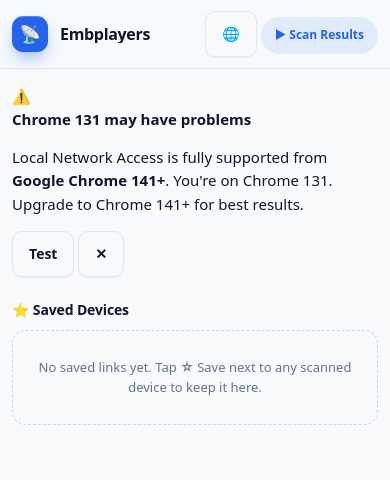
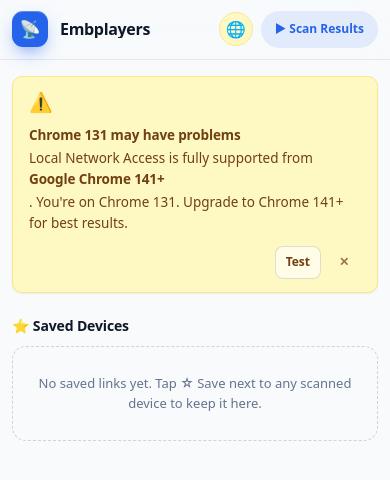
Before and after one commit to EmbPlayer/players, a plain HTML site: page index.html in a window 390 px wide. Drawn offline with Linux system fonts and the light colour scheme.

Commit message:
Add styles for header actions and local network access
Added styles for header actions and local network access gate, including responsive adjustments.

```diff
--- a/css/styles.css
+++ b/css/styles.css
@@ -137,6 +137,36 @@ h1,h2,h3{ margin:0; letter-spacing:-.02em; }
   border-color:var(--primary);
   filter:brightness(1.02);
 }
+
+/* ---------- header actions + LNA badge ---------- */
+.header-actions{
+  display:flex;
+  align-items:center;
+  gap:8px;
+  flex:none;
+}
+
+.ln-badge{
+  width:38px; height:38px;
+  padding:0;
+  display:inline-flex;
+  align-items:center;
+  justify-content:center;
+  font-size:18px;
+  line-height:1;
+  border-radius:999px;
+  border:1px solid var(--border);
+  background:var(--surface-2);
+  box-shadow:none;
+  cursor:pointer;
+  transition:background .15s, border-color .15s, transform .1s;
+}
+.ln-badge:hover{ transform:scale(1.05); }
+.ln-badge--granted{ background:#f0fdf4; border-color:#bbf7d0; }
+.ln-badge--prompt { background:#fef9c3; border-color:#fde68a; }
+.ln-badge--denied { background:#fef2f2; border-color:#fecaca; }
+.ln-badge--warn   { background:#fef9c3; border-color:#fde68a; }
+.ln-badge--unknown{ background:var(--surface-2); border-color:var(--border); }
 
 /* ============================================================
    BUTTONS (base)
@@ -289,6 +319,82 @@ input[type="checkbox"]{
   border-radius:5px;
   background:rgba(0,0,0,.06);
 }
+
+/* ============================================================
+   BROWSER SUPPORT BANNER
+   ============================================================ */
+.support-banner{
+  display:flex;
+  align-items:flex-start;
+  gap:12px;
+  margin:0 0 16px;
+  padding:13px 16px;
+  border-radius:var(--radius-sm);
+  font-size:13.5px;
+  line-height:1.55;
+  box-shadow:var(--shadow-sm);
+  animation:popIn .18s cubic-bezier(.2,.8,.3,1);
+}
+.support-banner--warn{
+  background:#fef9c3;
+  border:1px solid #fde68a;
+  color:#713f12;
+}
+.support-banner--error{
+  background:var(--err-bg);
+  border:1px solid var(--err-border);
+  color:var(--err-text);
+}
+.support-banner-icon{
+  flex:none;
+  font-size:19px;
+  line-height:1.2;
+  margin-top:1px;
+}
+.support-banner-body{
+  flex:1 1 auto;
+  min-width:0;
+}
+.support-banner-body strong{
+  display:block;
+  font-weight:800;
+  margin-bottom:2px;
+  letter-spacing:-.01em;
+}
+.support-banner-body p{ margin:0; }
+.support-banner-body code{
+  font-family:ui-monospace, SFMono-Regular, Menlo, Consolas, monospace;
+  font-size:12px;
+  padding:1px 5px;
+  border-radius:5px;
+  background:rgba(0,0,0,.06);
+}
+.support-banner-actions{
+  display:flex;
+  gap:6px;
+  flex:none;
+}
+.support-banner-actions button{
+  min-width:34px;
+  padding:6px 10px;
+  font-size:12px;
+  font-weight:700;
+  border-radius:8px;
+  box-shadow:none;
+}
+#bsbDismiss{
+  background:transparent;
+  border:1px solid transparent;
+  color:inherit;
+  opacity:.7;
+}
+#bsbDismiss:hover{ opacity:1; background:rgba(0,0,0,.06); }
+#bsbTest{
+  background:rgba(255,255,255,.6);
+  border:1px solid rgba(0,0,0,.12);
+  color:inherit;
+}
+#bsbTest:hover{ background:rgba(255,255,255,.9); }
 
 /* ============================================================
    TOP BAR (device url + actions)
@@ -731,98 +837,6 @@ td.ip:hover{ color:var(--primary-hover); text-decoration:underline; text-underli
 }
 
 /* ============================================================
-   RESPONSIVE
-   ============================================================ */
-@media (max-width:768px){
-  /* Prevent iOS auto-zoom on focus */
-  input[type="text"], input[type="number"], .label-input{
-    font-size:16px !important;
-  }
-}
-
-@media (max-width:680px){
-  body{ padding:0 12px calc(56px + env(safe-area-inset-bottom)); }
-
-  .page-header{
-    margin:0 -12px 16px;
-    padding:11px 12px;
-    gap:10px;
-  }
-  .logo{ width:36px; height:36px; border-radius:11px; font-size:17px; }
-  .brand h1{ font-size:16px; }
-  .brand .subtitle{ display:none; }
-  .toggle-btn{ padding:8px 13px; font-size:12px; }
-
-  .panel{ padding:14px; border-radius:14px; margin-bottom:14px; }
-
-  .top-bar{ gap:10px; padding-bottom:14px; }
-  .top-bar .field{ flex:1 1 100%; }
-  .top-actions{ flex:1 1 100%; }
-  .top-actions button{ flex:1; padding:12px 10px; font-size:13px; }
-
-  #progressContainer{ padding:12px 14px; }
-  #statusLine{ font-size:12px; }
-
-  .section-title{ margin:22px 0 10px; font-size:14px; }
-
-  /* --- Tables become cards --- */
-  .table-responsive{
-    background:transparent;
-    border:0;
-    border-radius:0;
-    overflow:visible;
-  }
-  .table-responsive table,
-  .table-responsive thead,
-  .table-responsive tbody,
-  .table-responsive tr,
-  .table-responsive th,
-  .table-responsive td{ display:block; }
-
-  .table-responsive thead{ display:none; }
-
-  .table-responsive tbody tr{
-    padding:12px 14px;
-    margin-bottom:10px;
-    background:var(--surface);
-    border:1px solid var(--border);
-    border-radius:14px;
-    box-shadow:var(--shadow-sm);
-  }
-  .table-responsive tbody tr:last-child{ margin-bottom:0; }
-
-  .table-responsive tbody td{
-    padding:3px 0;
-    border:0;
-  }
-  .table-responsive tbody td.ip{
-    font-size:15px;
-    padding-bottom:8px;
-    white-space:normal !important;
-    overflow-wrap:anywhere;
-  }
-  .table-responsive tbody tr.target-row{
-    background:var(--target-bg);
-    border-color:var(--target-border);
-  }
-
-  .cell-actions{ min-width:0; gap:8px; }
-  .label-edit-container{ flex-wrap:wrap; }
-
-  .empty{ padding:26px 16px; font-size:13px; }
-
-  #configModal .modal-content{ padding:18px; border-radius:18px; }
-  .modal-actions{ flex-direction:column-reverse; }
-  .modal-actions button{ width:100%; min-height:44px; }
-
-  #viewer .toolbar{
-    bottom:calc(10px + env(safe-area-inset-bottom));
-    right:50%;
-    transform:translateX(50%);
-  }
-}
-
-/* ============================================================
    LOCAL NETWORK ACCESS GATE
    ============================================================ */
 #localNetGate{
@@ -906,6 +920,12 @@ td.ip:hover{ color:var(--primary-hover); text-decoration:underline; text-underli
   min-width:140px;
   padding:12px 18px;
 }
+#localNetGate #lnTest{
+  background:var(--surface-2);
+  border-color:var(--border-strong);
+  color:var(--fg-soft);
+}
+#localNetGate #lnTest.hidden{ display:none !important; }
 
 #localNetGate .ln-status{
   margin-top:10px;
@@ -915,7 +935,104 @@ td.ip:hover{ color:var(--primary-hover); text-decoration:underline; text-underli
   text-align:right;
 }
 
+/* ============================================================
+   RESPONSIVE
+   ============================================================ */
+@media (max-width:768px){
+  /* Prevent iOS auto-zoom on focus */
+  input[type="text"], input[type="number"], .label-input{
+    font-size:16px !important;
+  }
+}
+
 @media (max-width:680px){
+  body{ padding:0 12px calc(56px + env(safe-area-inset-bottom)); }
+
+  .page-header{
+    margin:0 -12px 16px;
+    padding:11px 12px;
+    gap:10px;
+  }
+  .logo{ width:36px; height:36px; border-radius:11px; font-size:17px; }
+  .brand h1{ font-size:16px; }
+  .brand .subtitle{ display:none; }
+  .toggle-btn{ padding:8px 13px; font-size:12px; }
+  .ln-badge{ width:34px; height:34px; font-size:16px; }
+
+  .panel{ padding:14px; border-radius:14px; margin-bottom:14px; }
+
+  .top-bar{ gap:10px; padding-bottom:14px; }
+  .top-bar .field{ flex:1 1 100%; }
+  .top-actions{ flex:1 1 100%; }
+  .top-actions button{ flex:1; padding:12px 10px; font-size:13px; }
+
+  #progressContainer{ padding:12px 14px; }
+  #statusLine{ font-size:12px; }
+
+  .section-title{ margin:22px 0 10px; font-size:14px; }
+
+  /* --- Tables become cards --- */
+  .table-responsive{
+    background:transparent;
+    border:0;
+    border-radius:0;
+    overflow:visible;
+  }
+  .table-responsive table,
+  .table-responsive thead,
+  .table-responsive tbody,
+  .table-responsive tr,
+  .table-responsive th,
+  .table-responsive td{ display:block; }
+
+  .table-responsive thead{ display:none; }
+
+  .table-responsive tbody tr{
+    padding:12px 14px;
+    margin-bottom:10px;
+    background:var(--surface);
+    border:1px solid var(--border);
+    border-radius:14px;
+    box-shadow:var(--shadow-sm);
+  }
+  .table-responsive tbody tr:last-child{ margin-bottom:0; }
+
+  .table-responsive tbody td{
+    padding:3px 0;
+    border:0;
+  }
+  .table-responsive tbody td.ip{
+    font-size:15px;
+    padding-bottom:8px;
+    white-space:normal !important;
+    overflow-wrap:anywhere;
+  }
+  .table-responsive tbody tr.target-row{
+    background:var(--target-bg);
+    border-color:var(--target-border);
+  }
+
+  .cell-actions{ min-width:0; gap:8px; }
+  .label-edit-container{ flex-wrap:wrap; }
+
+  .empty{ padding:26px 16px; font-size:13px; }
+
+  #configModal .modal-content{ padding:18px; border-radius:18px; }
+  .modal-actions{ flex-direction:column-reverse; }
+  .modal-actions button{ width:100%; min-height:44px; }
+
+  #viewer .toolbar{
+    bottom:calc(10px + env(safe-area-inset-bottom));
+    right:50%;
+    transform:translateX(50%);
+  }
+
+  /* banner + gate responsiveness */
+  .support-banner{ flex-wrap:wrap; }
+  .support-banner-body{ flex:1 1 100%; order:2; }
+  .support-banner-icon{ order:1; }
+  .support-banner-actions{ order:3; margin-left:auto; }
+
   #localNetGate .ln-content{ padding:20px; border-radius:18px; }
   #localNetGate .ln-actions{ flex-direction:column-reverse; }
   #localNetGate .ln-actions button{ width:100%; min-height:44px; }
```
